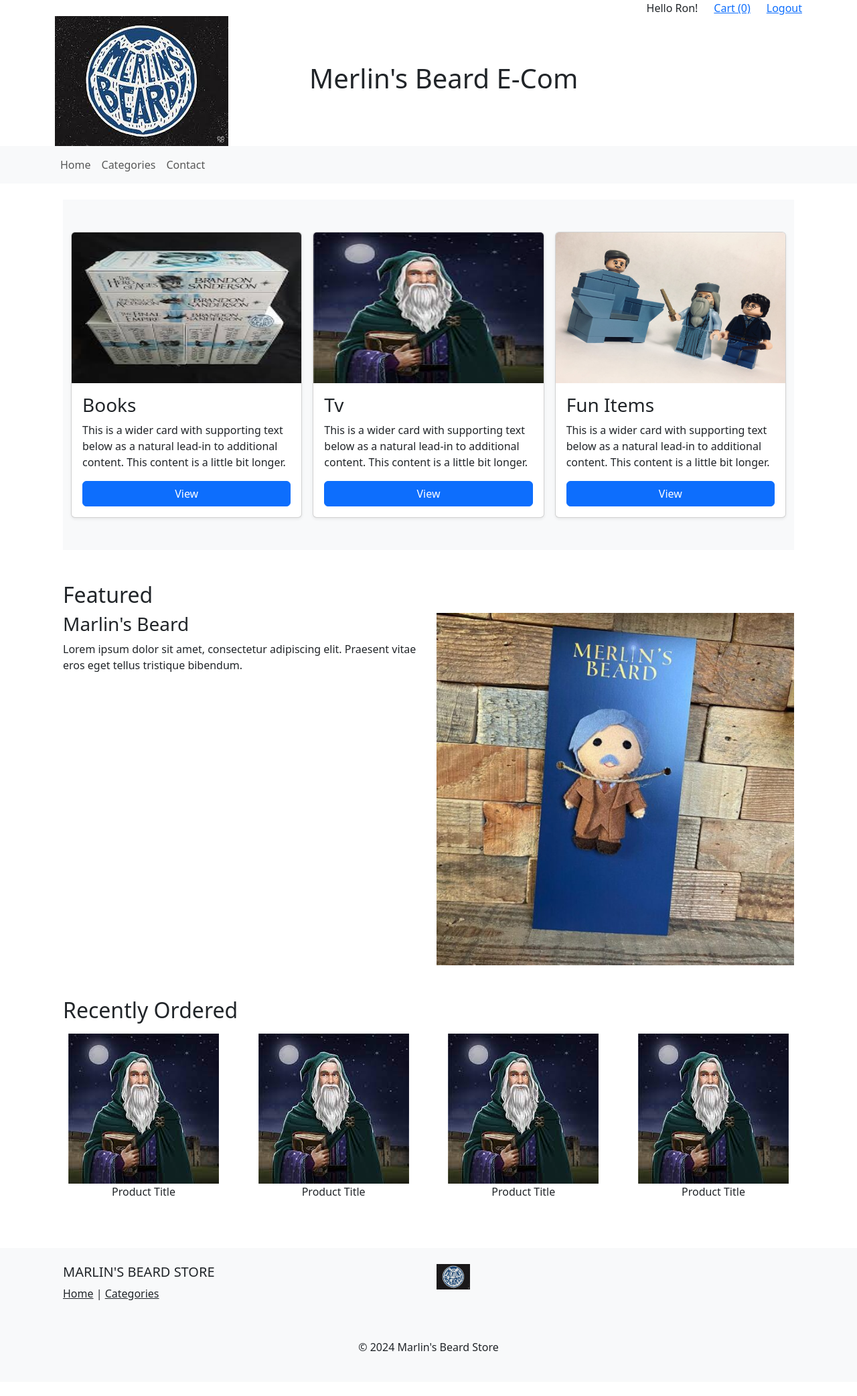
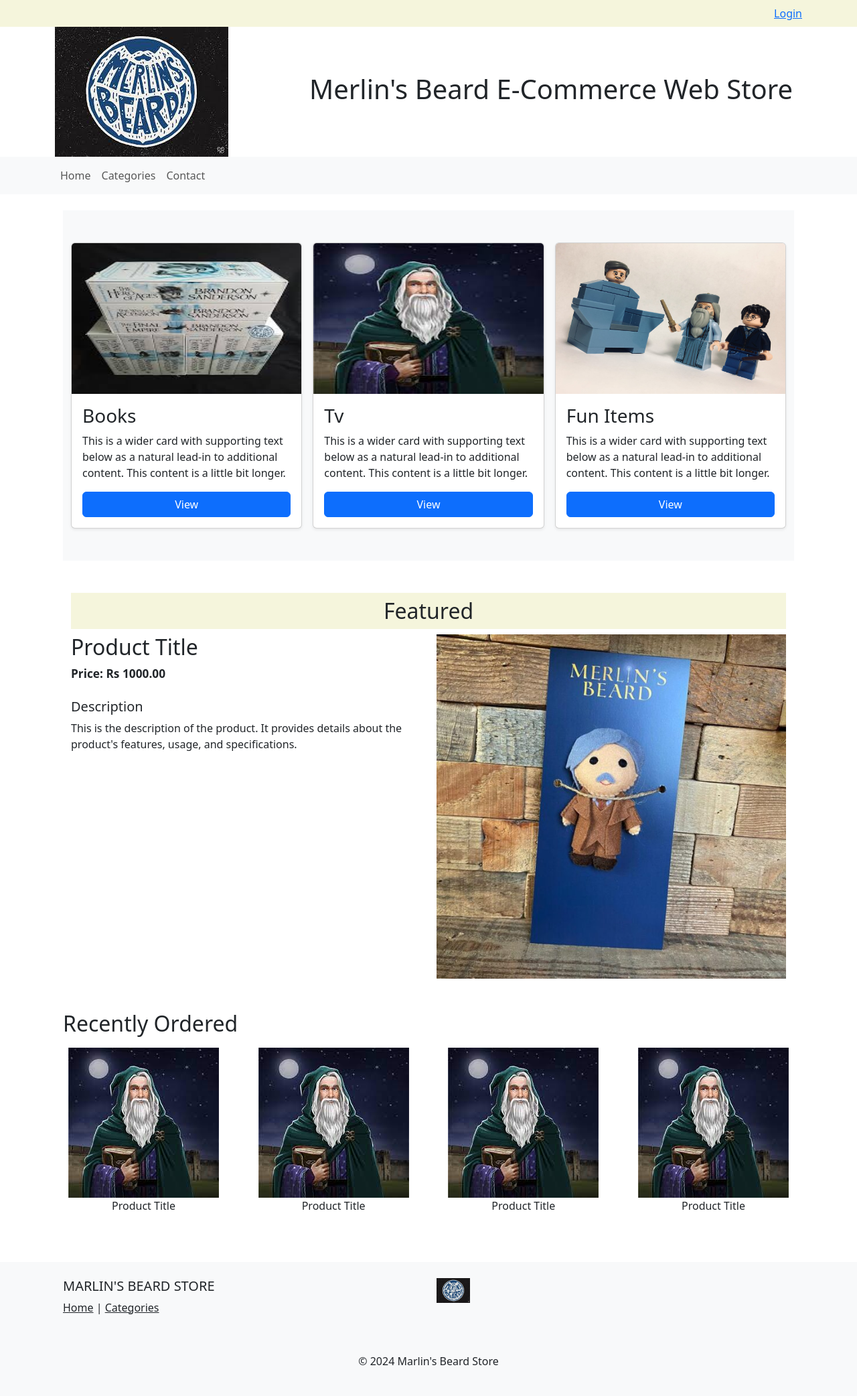
Before and after one commit to guitarlass/eCommerceWeb, a Flask app: page / in a window 1280 px wide. Shown: the whole page at 67% size. Before the commit the page ends 2017 px from the top, so only its background shows below. Run offline with Flask 3, Linux system fonts and the light colour scheme; some libraries are stand-ins or nearby versions.

Commit message:
add db table classes, dummy data, add login form , login page

```diff
--- a/main.py
+++ b/main.py
@@ -1,19 +1,126 @@
-from flask import Flask, render_template, redirect, url_for, request, jsonify
+from flask import Flask, render_template, redirect, url_for, request, flash
 from flask_bootstrap import Bootstrap5
 import os
+from flask_sqlalchemy import SQLAlchemy
+from sqlalchemy import Integer, String, Float, text, Text, DateTime, ForeignKey
+from sqlalchemy.orm import DeclarativeBase, Mapped, mapped_column
 
+from flask_login import UserMixin, login_user, LoginManager, current_user, logout_user, login_required
+from forms import LoginForm, RegisterForm
+from werkzeug.security import generate_password_hash, check_password_hash
+import datetime
 
 app = Flask(__name__)
 app.config['SECRET_KEY'] = "merlinsbeard-com"
 Bootstrap5(app)
 
+login_manager = LoginManager()
+login_manager.init_app(app)
+
+
+@login_manager.user_loader
+def user_login(user_id):
+    return db.get_or_404(User, user_id)
+
+
+class Base(DeclarativeBase):
+    pass
+
+
+db = SQLAlchemy(model_class=Base)
+
+# app.config["SQLALCHEMY_DATABASE_URI"] = "sqlite:////ecom.db"
+app.config['SQLALCHEMY_DATABASE_URI'] = 'sqlite:///ecom.db'
+# app.config['SQLALCHEMY_DATABASE_URI'] = 'sqlite:///my_database.db'  # Relative path
+
+db.init_app(app)
+
+
+class Product(db.Model):
+    id: Mapped[int] = mapped_column(Integer, primary_key=True, autoincrement=True)
+    name: Mapped[str] = mapped_column(String(400), nullable=False)
+    price: Mapped[float] = mapped_column(Float, nullable=False)
+    description: Mapped[text] = mapped_column(Text)
+    image_url: Mapped[str] = mapped_column(String(500))
+    category_id: Mapped[int] = mapped_column(Integer, ForeignKey('product_category.id'), nullable=False)
+
+
+    def __repr__(self):
+        return f'<Product {self.name}>'
+
+class ProductCategory(db.Model):
+    id: Mapped[int] = mapped_column(Integer, primary_key=True, autoincrement=True)
+    name: Mapped[str] = mapped_column(String(400), nullable=False)
+    description: Mapped[Text] = mapped_column(Text)
+
+class User(db.Model, UserMixin):
+    id: Mapped[int] = mapped_column(Integer, primary_key=True, autoincrement=True)
+    email: Mapped[str] = mapped_column(String(250), unique=True, nullable=False)
+    password: Mapped[str] = mapped_column(String(300), nullable=False)
+    name: Mapped[str] = mapped_column(String(350), nullable=False)
+
+
+class Order(db.Model):
+    __tablename__ = "user_order"
+    id: Mapped[int] = mapped_column(Integer, primary_key=True, autoincrement=True)
+    user_id: Mapped[int] = mapped_column(Integer, ForeignKey('user.id'), nullable=False)
+    total_price: Mapped[float] = mapped_column(Float, nullable=False)
+    order_date: Mapped[datetime] = mapped_column(DateTime)
+    status: Mapped[str] = mapped_column(String(50), default="pending")
+
+
+with app.app_context():
+    db.create_all()
+
 @app.route('/')
-def index():
+def home():
     return render_template('index.html')
 
 @app.route('/product')
 def product():
     return render_template('product.html')
 
+
+@app.route('/login', methods=['GET', 'POST'])
+def login():
+    login_form = LoginForm()
+    if login_form.validate_on_submit():
+        user = db.session.execute(db.select(User).where(User.email == login_form.email.data)).scalar()
+        if not user:
+            flash("User not found!")
+        else:
+            if check_password_hash(user.password, login_form.password.data):
+                login_user(user)
+                return redirect(url_for("profile"))
+            else:
+                flash("Password incorrect!")
+    return render_template('login.html', form=login_form)
+
+
+@app.route('/logout')
+def logout():
+    logout_user()
+    return redirect(url_for("home"))
+
+
+# @app.route('/register', methods=['POST'])
+# def register():
+#     register_form = RegisterForm()
+#     user_exists = db.session.execute((db.select(User).where(User.email == register_form.email.data)))
+#     if user_exists:
+#         flash("User already registered! Please login.")
+#     if register_form.validate_on_submit():
+#         new_user = User(name=register_form.name.data,
+#                         email=register_form.email.data,
+#                         password=generate_password_hash(register_form.password.data,
+#                                                         method="",
+#                                                         salt_length=8))
+#         db.session.add(new_user)
+#         db.session.commit()
+#         login_user(new_user)
+#         return redirect(url_for("profile"))
+#     return render_template("register.html", form=register_form)
+
+
 if __name__ == '__main__':
     app.run(debug=True)
--- /dev/null
+++ b/static/css/main.css
@@ -0,0 +1,17 @@
+body {
+    /*margin-top: 60px;
+    margin-bottom: 40px;*/
+}
+.navbar {
+    margin-bottom: 20px;
+}
+footer {
+    margin-top: 40px;
+}
+.fs-6 {
+    font-size: 1.08rem !important;
+}
+
+.top-bar, .featured-text{
+        background-color: beige;
+}
--- a/templates/base.html
+++ b/templates/base.html
@@ -5,7 +5,11 @@
     <meta name="viewport" content="width=device-width, initial-scale=1.0">
     <meta http-equiv="X-UA-Compatible" content="ie=edge">
     <title>{% block title %} Marlin's Beard Store {% endblock %}</title>
-    <link href="https://cdn.jsdelivr.net/npm/bootstrap@5.3.0-alpha1/dist/css/bootstrap.min.css" rel="stylesheet">
+    {% block styles %}
+      {{ bootstrap.load_css() }}
+
+        <link rel="stylesheet" href="{{ url_for('static', filename='css/main.css') }}">
+    {% endblock %}
 </head>
 <body>
 
--- a/templates/header.html
+++ b/templates/header.html
@@ -1,16 +1,21 @@
 <header>
-        <div class="top-bar">
+        <div class="top-bar py-2">
             <div class="container">
                 <div class="row justify-content-end">
-                    <div class="col-auto">
-                        <span>Hello Ron!</span>
+                    {% if user %}<div class="col-auto">
+                        <span>Hello {{user.email}}!</span>
                     </div>
                     <div class="col-auto">
                         <a href="/cart">Cart (0)</a>
                     </div>
                     <div class="col-auto">
-                        <a href="/logout">Logout</a>
+                        <a href="{{ url_for('logout')}}">Logout</a>
                     </div>
+                    {% else %}
+                    <div class="col-auto">
+                        <a href="{{ url_for('login')}}">Login</a>
+                    </div>
+                    {% endif %}
                 </div>
             </div>
         </div>
@@ -20,11 +25,13 @@
             <div class="row align-items-center">
                 <!-- Logo -->
                 <div class="col-md-4">
-                    <img src="{{ url_for('static', filename='images/logo.png') }}" alt="Logo" class="img-fluid">
+                    <a href="{{ url_for('home') }}">
+                        <img src="{{ url_for('static', filename='images/logo.png') }}" alt="Logo" class="img-fluid">
+                    </a>
                 </div>
                 <!-- Site Name -->
                 <div class="col-md-8 text-right">
-                    <h1>Merlin's Beard E-Com</h1>
+                    <h1>Merlin's Beard E-Commerce Web Store</h1>
                 </div>
             </div>
         </div>
--- a/templates/index.html
+++ b/templates/index.html
@@ -3,23 +3,6 @@
 
 {% block content %}
 <div class="container my-4">
-    <!-- Featured Categories -->
-<!--    <div class="row">-->
-<!--        <div class="col-md-12">-->
-<!--            <h2>Featured Categories</h2>-->
-<!--            <div class="row text-center">-->
-<!--                <div class="col-md-4">-->
-<!--                    <a href="#" class="btn btn-outline-primary btn-lg">Books</a>-->
-<!--                </div>-->
-<!--                <div class="col-md-4">-->
-<!--                    <a href="#" class="btn btn-outline-primary btn-lg">TV</a>-->
-<!--                </div>-->
-<!--                <div class="col-md-4">-->
-<!--                    <a href="#" class="btn btn-outline-primary btn-lg">Fun Items</a>-->
-<!--                </div>-->
-<!--            </div>-->
-<!--        </div>-->
-<!--    </div>-->
 
     <div class="album py-5 bg-body-tertiary">
     <div class="container">
@@ -67,19 +50,31 @@
     </div>
   </div>
 
-    <!-- Featured Product -->
-    <div class="row my-5">
+ <!-- Featured Product -->
+    <div class="container mt-5">
         <div class="col-md-12">
-            <h2>Featured</h2>
-            <div class="row">
-                <div class="col-md-6">
-                    <h3>Marlin's Beard</h3>
-                    <p>Lorem ipsum dolor sit amet, consectetur adipiscing elit. Praesent vitae eros eget tellus tristique bibendum.</p>
-                </div>
-                <div class="col-md-6">
-                    <img src="{{ url_for('static', filename='images/funtoy1.jpeg') }}" class="img-fluid" alt="Featured Product">
+            <h2 class="featured-text text-center py-2">Featured</h2>
+        <div class="row">
+
+            <!-- Product Details -->
+            <div class="col-md-6">
+                <h2>Product Title</h2>
+                <p class="fs-6"><strong>Price: Rs 1000.00</strong></p>
+
+                <!-- Product Description -->
+                <div class="mt-4">
+                    <h5>Description</h5>
+                    <p>
+                        This is the description of the product. It provides details about the product's features, usage, and specifications.
+                    </p>
                 </div>
             </div>
+
+             <div class="col-md-6">
+                <img src="{{ url_for('static', filename='images/funtoy1.jpeg') }}" alt="Product Image" class="img-fluid">
+            </div>
+
+        </div>
         </div>
     </div>
 
--- a/templates/product.html
+++ b/templates/product.html
@@ -13,7 +13,7 @@
         <!-- Product Details -->
         <div class="col-md-6">
             <h2>Product Title</h2>
-            <p><strong>Price: Rs 1000.00</strong></p>
+            <p class="fs-6"><strong>Price: Rs 1000.00</strong></p>
 
             <!-- Quantity and Add to Cart -->
             <form>
```
Also changed, not shown: forms.py (added, +19 -0 lines), templates/login.html (added, +24 -0 lines), instance/ecom.db (added), 1 other file.
